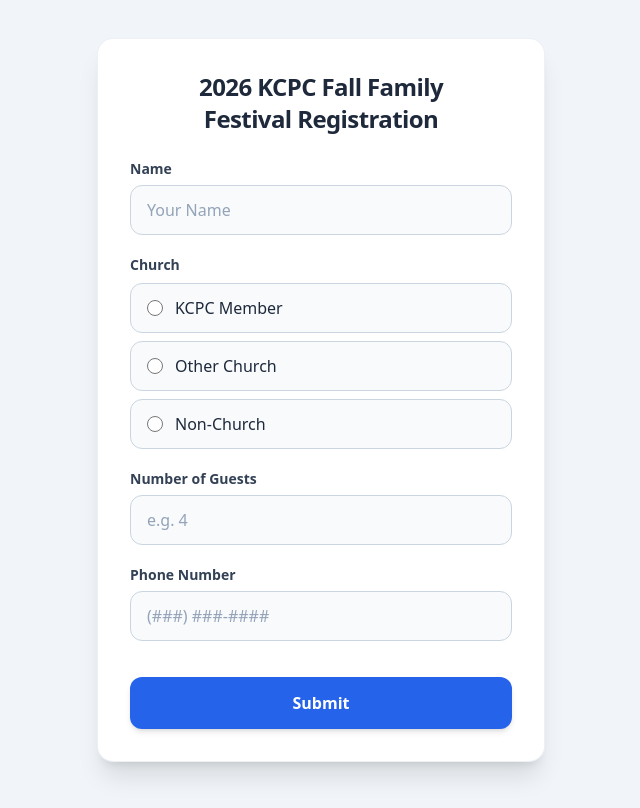
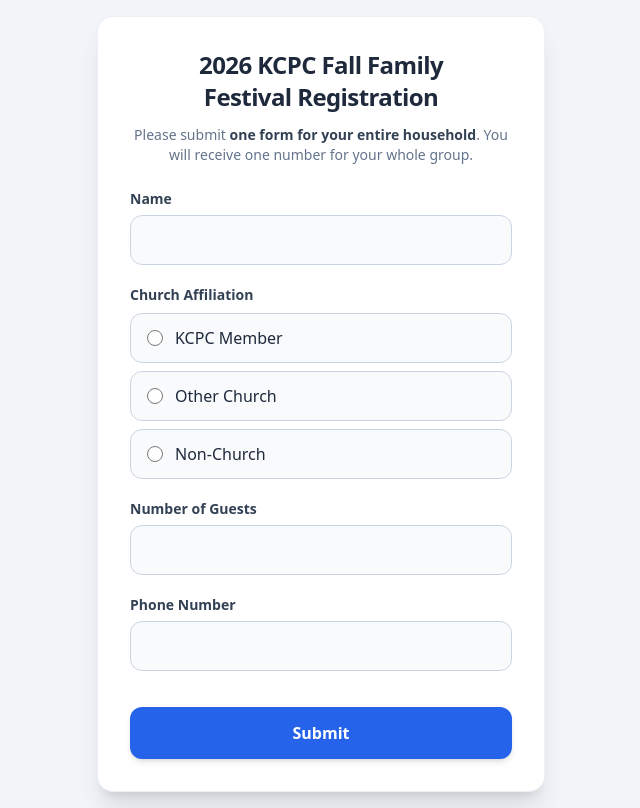
Before and after one commit to kcpc443/KCPCFallFamilyFestival, a plain HTML site: page index.html in a window 1280 px wide. Shown: the whole page, without its empty margins (319-959 px from the left). Drawn offline with nearby package versions, Linux system fonts and the light colour scheme.

Commit message:
remove submit another button

```diff
--- a/index.html
+++ b/index.html
@@ -16,6 +16,7 @@
     <div id="form-container">
       <div class="text-center mb-6">
         <h1 class="text-2xl font-extrabold text-slate-800 tracking-tight">2026 KCPC Fall Family<br>Festival Registration</h1>
+        <p class="text-sm text-slate-500 mt-3">Please submit <span class="font-semibold text-slate-700">one form for your entire household</span>. You will receive one number for your whole group.</p>
       </div>
 
       <form id="checkin-form" class="space-y-5" novalidate>
@@ -23,13 +24,13 @@
         <!-- Name -->
         <div>
           <label for="name" class="block text-sm font-semibold text-slate-700 mb-1.5">Name</label>
-          <input type="text" id="name" maxlength="80" autocomplete="name" class="w-full px-4 py-3 bg-slate-50 border border-slate-300 rounded-xl focus:bg-white focus:outline-none focus:ring-2 focus:ring-blue-500 focus:border-transparent text-slate-800 text-base placeholder-slate-400 transition" placeholder="Your Name" required />
+          <input type="text" id="name" maxlength="80" autocomplete="name" class="w-full px-4 py-3 bg-slate-50 border border-slate-300 rounded-xl focus:bg-white focus:outline-none focus:ring-2 focus:ring-blue-500 focus:border-transparent text-slate-800 text-base placeholder-slate-400 transition" required />
           <p id="name-error" class="text-xs text-red-500 mt-1 hidden">Please enter your name.</p>
         </div>
 
         <!-- Church (single select) -->
         <div>
-          <label class="block text-sm font-semibold text-slate-700 mb-2">Church</label>
+          <label class="block text-sm font-semibold text-slate-700 mb-2">Church Affiliation</label>
           <div class="space-y-2">
             <label class="flex items-center space-x-3 cursor-pointer bg-slate-50 border border-slate-300 rounded-xl px-4 py-3 focus-within:ring-2 focus-within:ring-blue-500 transition">
               <input type="radio" name="church" value="KCPC Member" class="w-4 h-4 text-blue-600 focus:ring-blue-500" />
@@ -50,14 +51,14 @@
         <!-- Number of Guests -->
         <div>
           <label for="guests" class="block text-sm font-semibold text-slate-700 mb-1.5">Number of Guests</label>
-          <input type="number" id="guests" inputmode="numeric" min="1" max="50" step="1" class="w-full px-4 py-3 bg-slate-50 border border-slate-300 rounded-xl focus:bg-white focus:outline-none focus:ring-2 focus:ring-blue-500 focus:border-transparent text-slate-800 text-base placeholder-slate-400 transition" placeholder="e.g. 4" required />
-          <p id="guests-error" class="text-xs text-red-500 mt-1 hidden">Please enter a number from 1 to 50.</p>
+          <input type="number" id="guests" inputmode="numeric" min="1" max="50" step="1" class="w-full px-4 py-3 bg-slate-50 border border-slate-300 rounded-xl focus:bg-white focus:outline-none focus:ring-2 focus:ring-blue-500 focus:border-transparent text-slate-800 text-base placeholder-slate-400 transition" required />
+          <p id="guests-error" class="text-xs text-red-500 mt-1 hidden">Please enter a number from 1 to 20.</p>
         </div>
 
         <!-- Phone Number -->
         <div>
           <label for="phoneNumber" class="block text-sm font-semibold text-slate-700 mb-1.5">Phone Number</label>
-          <input type="tel" id="phoneNumber" maxlength="14" autocomplete="tel" class="w-full px-4 py-3 bg-slate-50 border border-slate-300 rounded-xl focus:bg-white focus:outline-none focus:ring-2 focus:ring-blue-500 focus:border-transparent text-slate-800 text-base placeholder-slate-400 transition" placeholder="(###) ###-####" required />
+          <input type="tel" id="phoneNumber" maxlength="14" autocomplete="tel" class="w-full px-4 py-3 bg-slate-50 border border-slate-300 rounded-xl focus:bg-white focus:outline-none focus:ring-2 focus:ring-blue-500 focus:border-transparent text-slate-800 text-base placeholder-slate-400 transition" required />
           <p id="phone-error" class="text-xs text-red-500 mt-1 hidden">Please enter a valid 10-digit phone number.</p>
         </div>
 
@@ -89,17 +90,10 @@
         <div id="result-number" class="text-5xl font-extrabold text-blue-700"></div>
         <div id="result-guests" class="text-sm text-slate-500 mt-1"></div>
       </div>
-
-      <!-- Submit Another Form Link -->
-      <div class="pt-2">
-        <a href="#" id="reset-btn" class="inline-block text-sm font-semibold text-blue-600 hover:text-blue-700 transition">
-          Submit another form
-        </a>
-      </div>
     </div>
-
   </div>
 
   <script src="script.js"></script>
+
 </body>
 </html>
```
